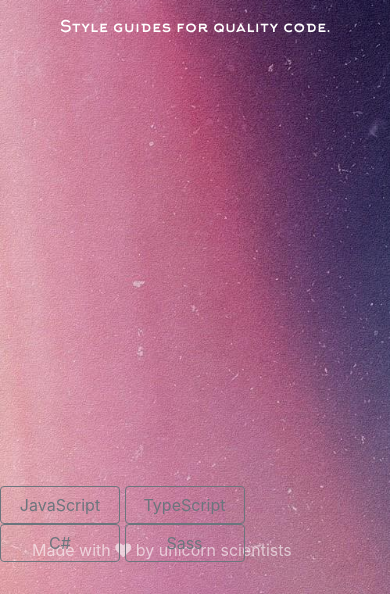
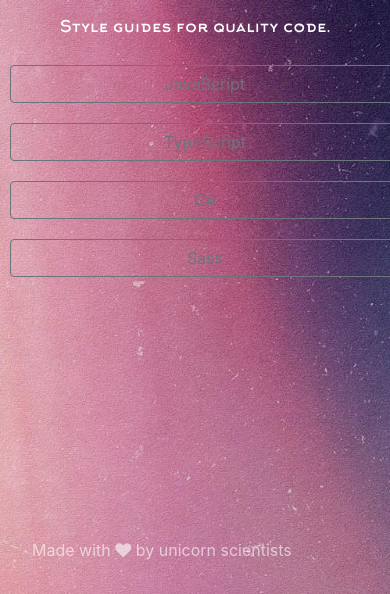
Before and after one commit to MaxHershey/unicorn-science, a website: page docs/index.html in a window 390 px wide. Shown: the part 250-844 px from the top of the page. Drawn offline with nearby package versions, Linux system fonts and the light colour scheme; files that its build step writes are made by us from their sources.

Commit message:
Add style for smaller screens

```diff
--- a/docs/sass/style.scss
+++ b/docs/sass/style.scss
@@ -60,13 +60,7 @@ html, body {
 }
 
 .style-guides {
-    position: absolute;
-    bottom: 2rem;
-    right: 2rem;
-
     > .btn {
-        width: 120px;
-
         &:hover, &:focus, &:active {
             background-color: transparent;
             color: #fff;
@@ -74,3 +68,26 @@ html, body {
         }
     }
 }
+
+
+@media (min-width: 769px) {
+    .style-guides {
+        position: absolute;
+        bottom: 2rem;
+        right: 2rem;
+
+        > .btn {
+            width: 120px;
+        }
+    }
+}
+
+@media (max-width: 768px) {
+    .style-guides {
+
+        > .btn {
+            width: 100%;
+            margin: 10px;
+        }
+    }
+}
```
